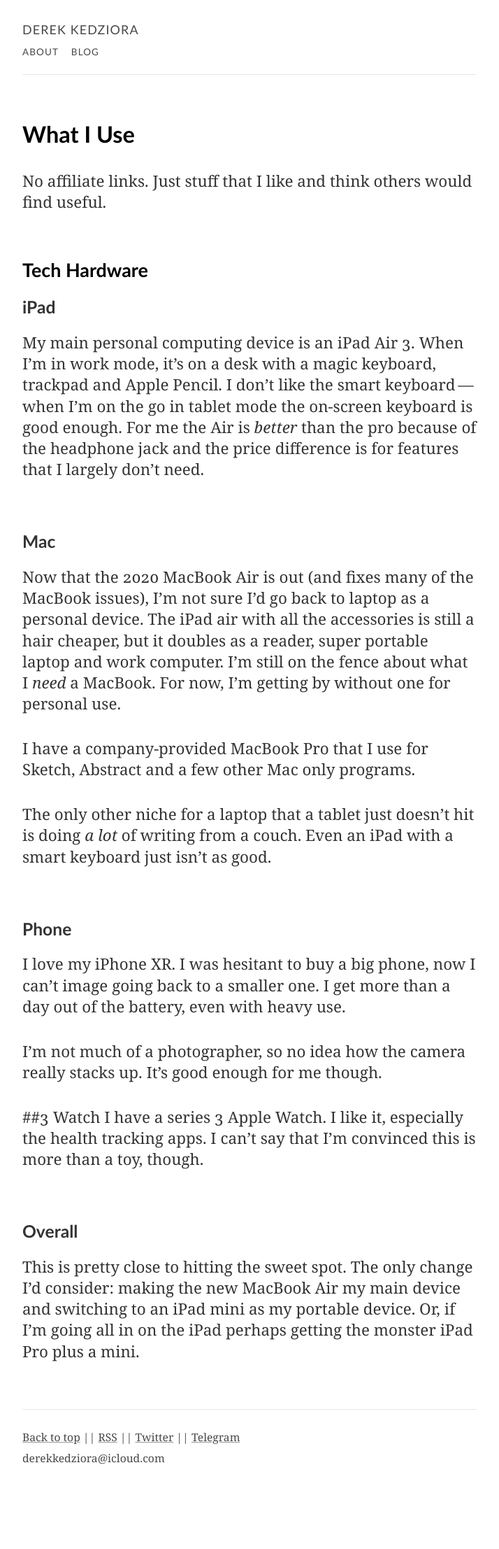
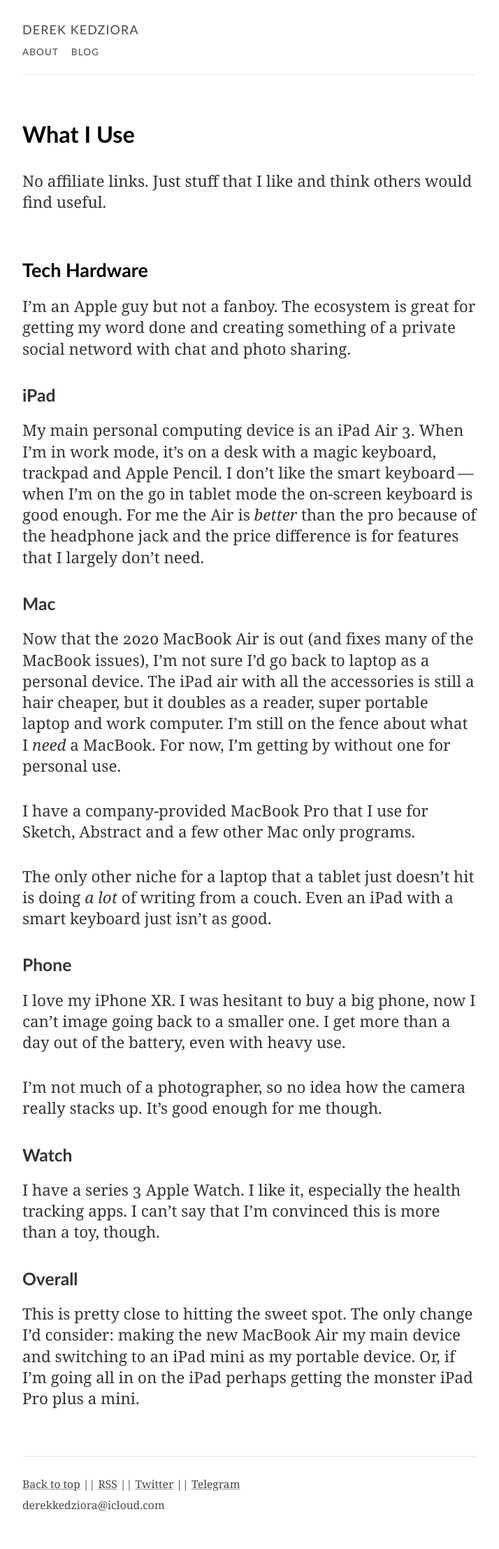
Before and after one commit to parcuri/derekkedziora.com, a Jekyll site: the page built from _pages/uses.md, in a window 1280 px wide. Shown: the whole page at 70% size, without its empty margins (283-997 px from the left). Built offline with Jekyll 4.4.1, drawn with Linux system fonts in a browser that asks for light colours; before the commit the page ends 2146 px from its top, so only the background shows below that.

Commit message:
minor typography updates

```diff
--- a/_layouts/index.html
+++ b/_layouts/index.html
@@ -8,7 +8,7 @@
 <body>
 <main>
 
-<header>
+<header class="index-header">
 	<h1>{{ page.title }}</h1>
 </header>
 
--- a/_pages/uses.md
+++ b/_pages/uses.md
@@ -7,6 +7,8 @@
 No affiliate links. Just stuff that I like and think others would find useful.
 
 ## Tech Hardware
+
+I'm an Apple guy but not a fanboy. The ecosystem is great for getting my word done and creating something of a private social netword with chat and photo sharing.
 
 ### iPad
 
@@ -21,12 +23,15 @@
 The only other niche for a laptop that a tablet just doesn’t hit is doing *a lot* of writing from a couch. Even an iPad with a smart keyboard just isn’t as good.
 
 ### Phone
+
 I love my iPhone XR. I was hesitant to buy a big phone, now I can’t image going back to a smaller one. I get more than a day out of the battery, even with heavy use.
 
 I’m not much of a photographer, so no idea how the camera really stacks up. It’s good enough for me though.
 
-##3 Watch
+### Watch
+
 I have a series 3 Apple Watch. I like it, especially the health tracking apps. I can’t say that I’m convinced this is more than a toy, though.
 
 ### Overall
+
 This is pretty close to hitting the sweet spot. The only change I’d consider: making the new MacBook Air my main device and switching to an iPad mini as my portable device. Or, if I’m going all in on the iPad perhaps getting the monster iPad Pro plus a mini.
--- a/assets/css/main.scss
+++ b/assets/css/main.scss
@@ -191,7 +191,6 @@
 
 h3 {
   font-size: 1.1em;
-  margin-top: 3em;
 }
 
 h2 + *, h3 + *  {
@@ -287,6 +286,10 @@
 
 ::selection {
   background-color: var(--highlight-color);
+}
+
+.index-header {
+  margin: 3em 0 0 0;
 }
 
 .listing {
```
